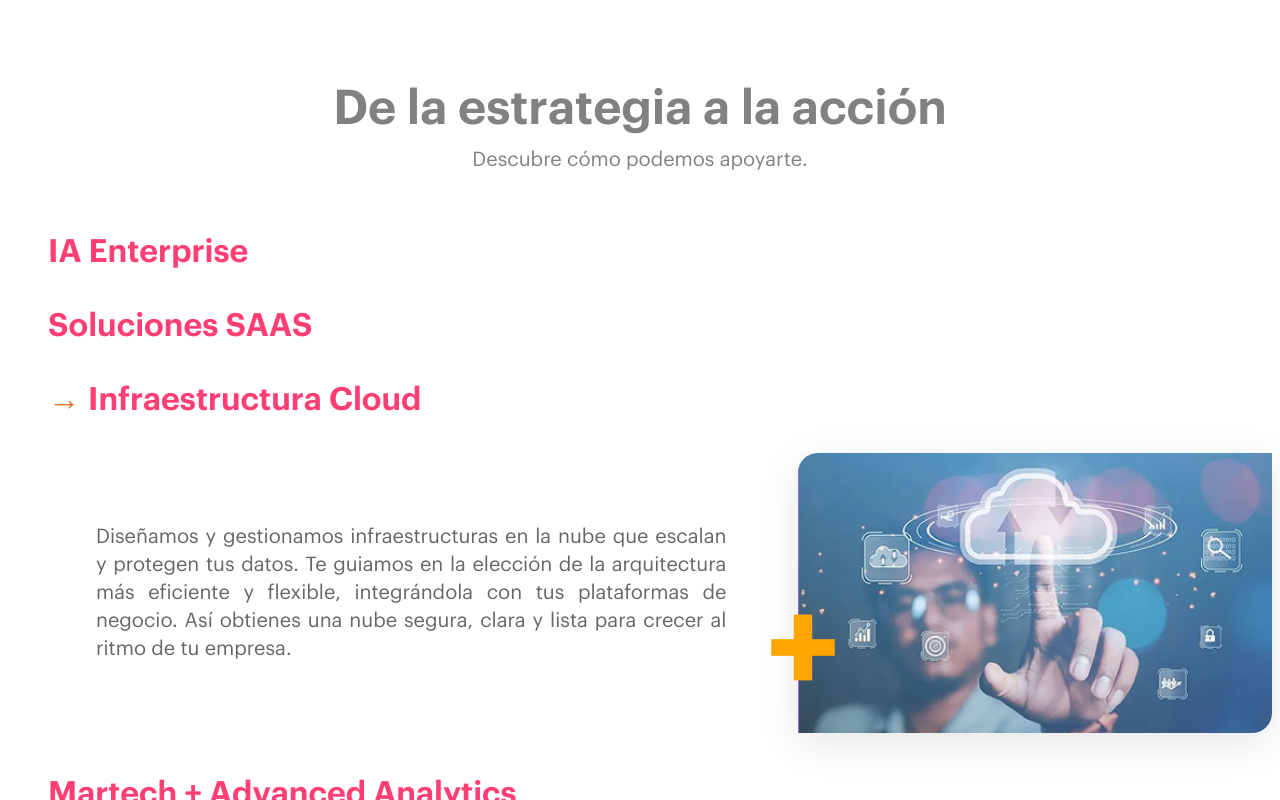
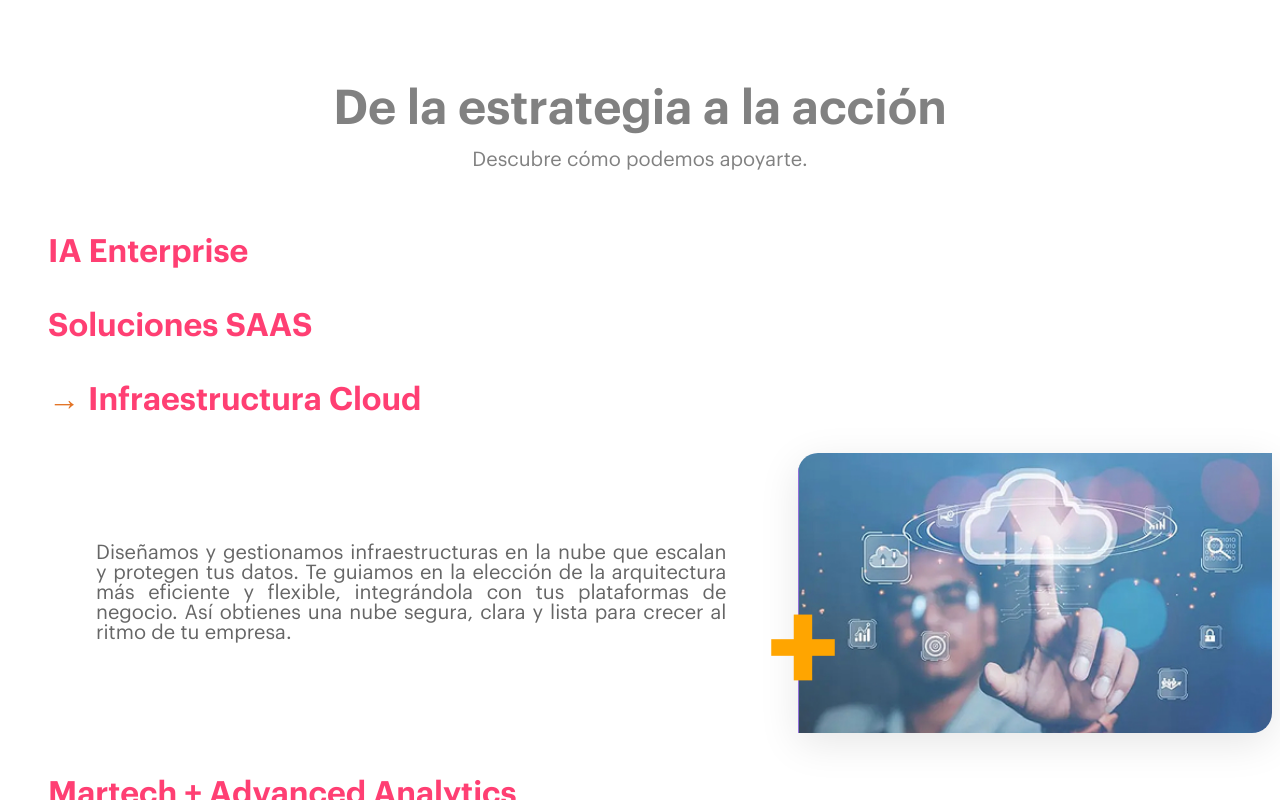
Before and after one commit to falarcon281096/attach-group, a Next.js app: page /galileo in a window 1280 px wide. Both pictures are taken after a click on the element "Infraestructura Cloud". Shown: the part 656-1456 px from the top of the page. Built offline with nearby package versions, Linux system fonts and the light colour scheme.

Commit message:
mejoras y correcciones del ppt

```diff
--- a/src/components/GalileoSolutions.tsx
+++ b/src/components/GalileoSolutions.tsx
@@ -142,20 +142,20 @@ export default function GalileoSolutions() {
                             : "hidden opacity-0 -translate-y-4 scale-95"
                     }`}
                 >
-                    <div className="font-['graphik'] font-normal text-[#666666] text-[14px] md:text-[20px] leading-[28px] pl-0 pr-4 md:pl-12 md:pr-8 text-justify transition-all duration-500 hover:text-[#FF3F73] hover:drop-shadow-[0_0_8px_rgba(255,63,115,0.3)]">
+                    <div className="font-['graphik'] font-normal text-[#666666] text-[14px] md:text-[20px] leading-[16pxpx] md:leading-[20px] pl-0 pr-4 md:pl-12 md:pr-8 text-justify transition-all duration-500 hover:text-[#FF3F73] hover:drop-shadow-[0_0_8px_rgba(255,63,115,0.3)]">
                         Diseñamos y gestionamos infraestructuras en la nube que escalan y protegen tus datos. Te guiamos en la elección de la arquitectura más eficiente y flexible, integrándola con tus plataformas de negocio. Así obtienes una nube segura, clara y lista para crecer al ritmo de tu empresa.
                     </div>
                     <div className="relative h-[280px] w-full group">
                         {/* Contenedor de imagen con bordes personalizados */}
                         <div
-                            className="relative h-full w-full shadow-[0_10px_40px_rgba(0,0,0,0.1)] overflow-hidden transition-all duration-500 group-hover:shadow-[0_20px_60px_rgba(255,63,115,0.3)]"
+                            className="relative h-full w-fullc shadow-[0_10px_40px_rgba(0,0,0,0.1)] overflow-hidden transition-all duration-500 group-hover:shadow-[0_20px_60px_rgba(255,63,115,0.3)]"
                             style={{
                                 borderTopLeftRadius: '20px',
                                 borderBottomRightRadius: '20px',
                             }}
                         >
                             {/* Borde punteado vertical */}
-                            <div className="absolute left-0 top-0 h-full w-px z-10" style={{ background: '#9370DB' }}></div>
+                            <div className="absolute left-0 top-0  h-full w-px z-10" style={{ background: '#9370DB' }}></div>
 
                             {/* Imagen */}
                             <Image
```
